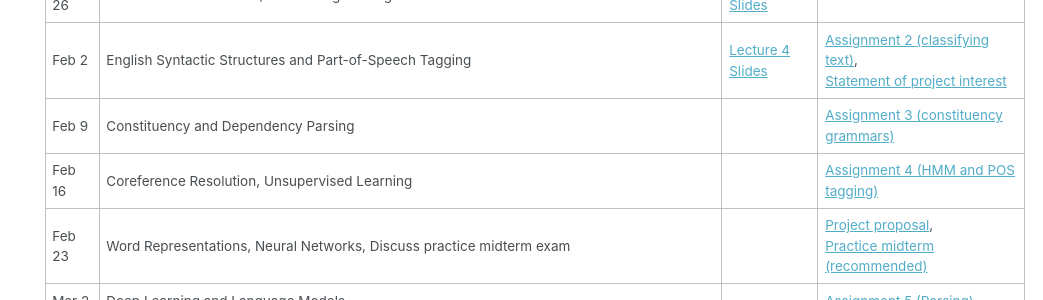
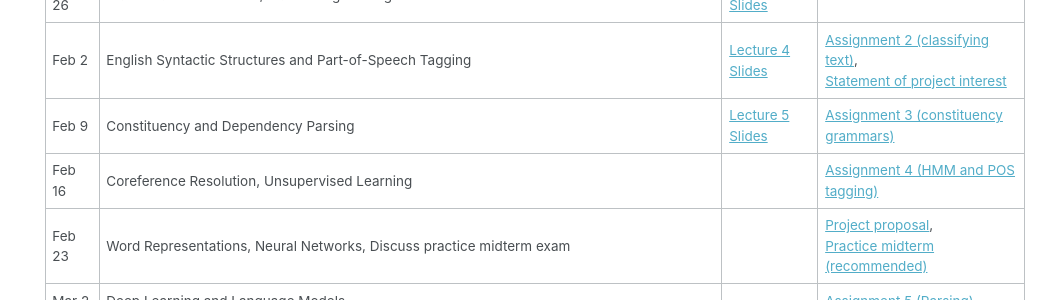
Before and after one commit to rasikabh/rasikabh.github.io, a Jekyll site: the page built from _pages/nlp2023.md, in a window 1280 px wide and 900 px high, scrolled down 827 px. Shown: the part 153-453 px from the top of the window, without its empty margins (237-1280 px from the left). Built offline with Jekyll 4.4.1, drawn with Linux system fonts in a browser that asks for light colours.

Commit message:
Update nlp2023.md

```diff
--- a/_pages/nlp2023.md
+++ b/_pages/nlp2023.md
@@ -46,7 +46,7 @@
 | Jan 19 | Bag of Words, Tfidf, Naive Bayes                                                              | [Lecture 2 Slides](https://docs.google.com/presentation/d/1ygP9I2_tTsNnWsElZGopArMcWwk0FNh-F4E5x2PM0so/edit?usp=sharing) | [Assignment 1 (setup)](https://docs.google.com/document/d/1YaN7B-1CaPwAk7X-gqNgtAd3JQMdIvJo9SUiFIdgpek/edit?usp=sharing) |
 | Jan 26 | Classification continued, feature engineering | [Lecture 3 Slides](https://docs.google.com/presentation/d/1gv1lhHflVSIcmTn0UcoyJii1BHG4uCDNw0rmBEb2m4c/edit?usp=sharing) |  |
 | Feb 2 | English Syntactic Structures and Part-of-Speech Tagging | [Lecture 4 Slides](https://docs.google.com/presentation/d/1h1NowEkxk4xxANK2uW7pDv40Cf38IXSML4ouM9jGdgE/edit?usp=sharing) | [Assignment 2 (classifying text)](https://docs.google.com/document/d/1Ryj6umrzfOFC4xCoSG8wLvmo1CxWetb4LAF8R9xJ5Zk/edit?usp=sharing), <br/> [Statement of project interest](https://docs.google.com/document/d/1qe6uiXbJRvUv1WxvN_YH1PHN7yPMu5hcos9N6x7s_cc/edit?usp=sharing) |
-| Feb 9  | Constituency and Dependency Parsing                                                           |  | [Assignment 3 (constituency grammars)](https://docs.google.com/document/d/1b35nRzO2FKA_SS6GIOB5pTdPbyZWGTQuxVliHGV7MTw/edit?usp=sharing) |
+| Feb 9  | Constituency and Dependency Parsing                                                           | [Lecture 5 Slides](https://docs.google.com/presentation/d/1OcVSgrmvdYc0A92_nONlEPJ3L6yvF60PEzmQgOogYpQ/edit?usp=sharing) | [Assignment 3 (constituency grammars)](https://docs.google.com/document/d/1b35nRzO2FKA_SS6GIOB5pTdPbyZWGTQuxVliHGV7MTw/edit?usp=sharing) |
 | Feb 16 | Coreference Resolution, Unsupervised Learning                                                                       |  | [Assignment 4 (HMM and POS tagging)](https://docs.google.com/document/d/12AexcnY5aV2HxyBvRYSwP9Rso1ARD3DtjzBG-aSt800/edit?usp=sharing) |
 | Feb 23 | Word Representations, Neural Networks, Discuss practice midterm exam  |  | [Project proposal](https://docs.google.com/document/d/1qe6uiXbJRvUv1WxvN_YH1PHN7yPMu5hcos9N6x7s_cc/edit?usp=sharing), <br> [Practice midterm (recommended)](https://docs.google.com/document/d/1Y8DGAMfTjfoL7MD_TFI1I1UdW_7qdEsoUh1zf3543J8/edit?usp=sharing) |
 | Mar 2 | Deep Learning and Language Models |  | [Assignment 5 (Parsing)](https://docs.google.com/document/d/19Q4wAG8rriAOwXS3H08Dt1ieEv3jt3H__Tt-7HUppEg/edit?usp=sharing) |
```
